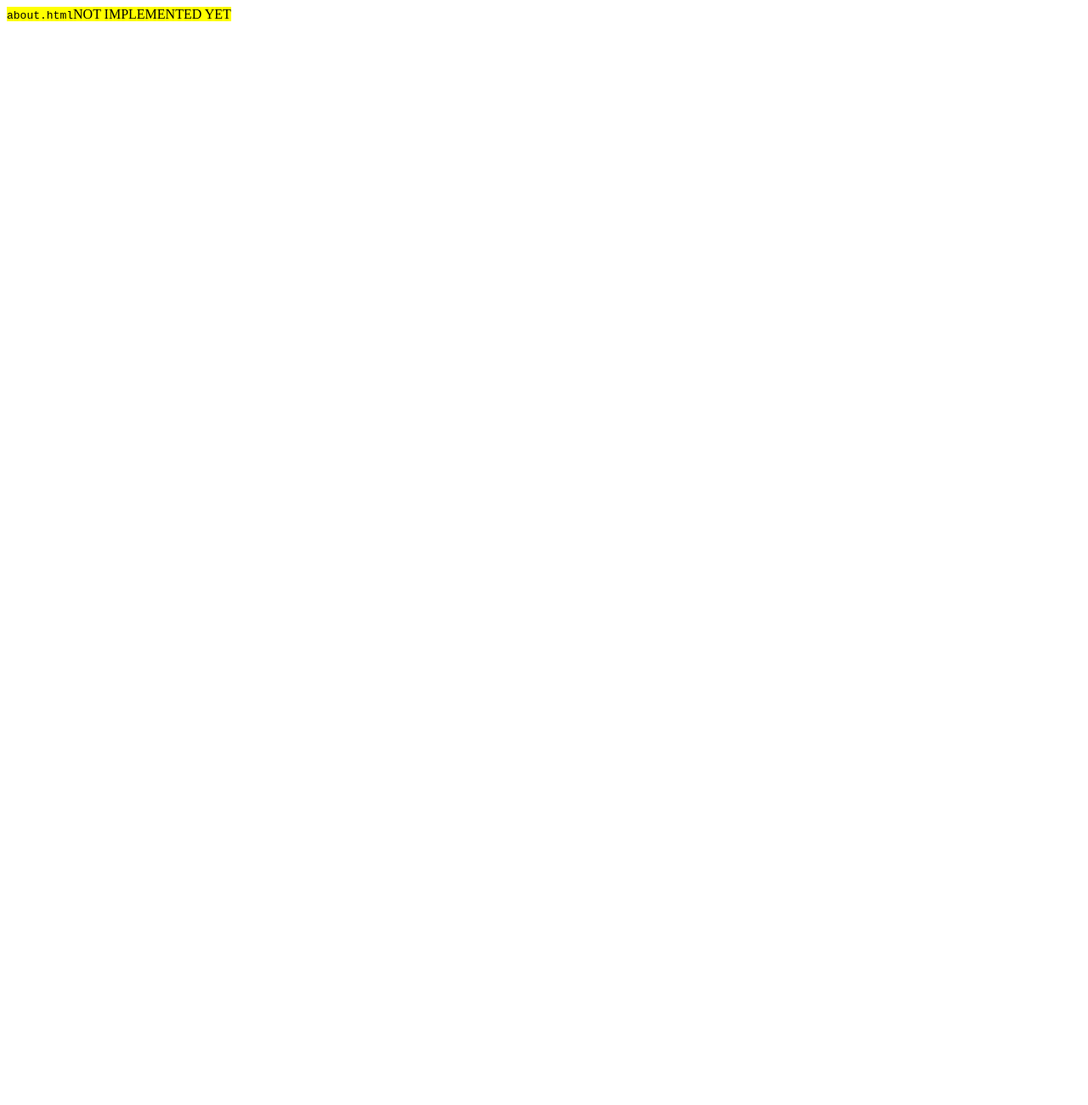
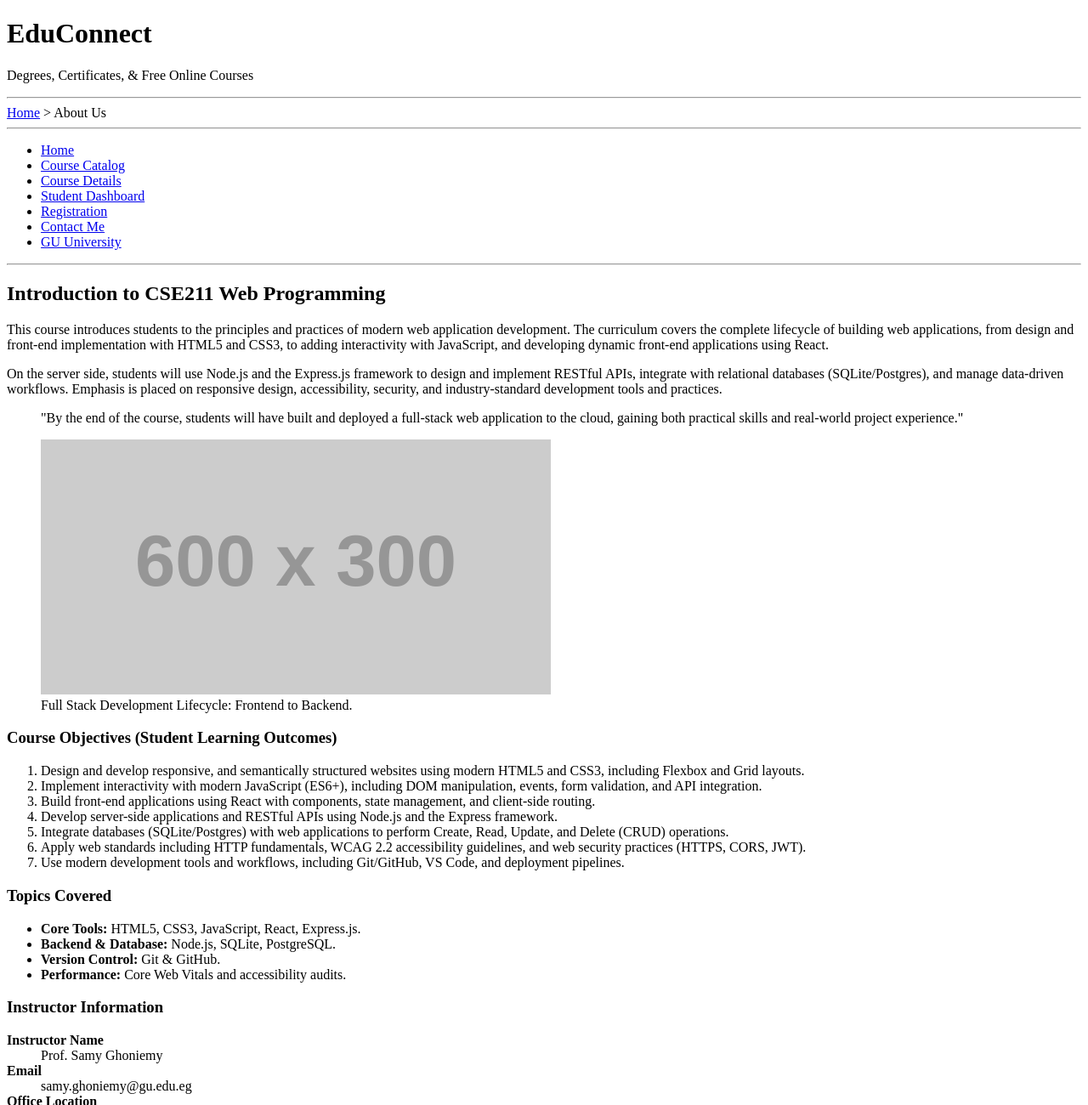
Before and after one commit to gu-cse211/EduConnect, a plain HTML site: page 223106831_WebProject/pages/about.html in a window 1280 px wide. Shown: the top 1300 px of the page at 85% size. Before the commit the page ends 800 px from the top, so only its background shows below. Drawn offline with Linux system fonts and the light colour scheme; placeholder pictures from the web are drawn by us.

Commit message:
featue: about-page

```diff
--- a/223106831_WebProject/pages/about.html
+++ b/223106831_WebProject/pages/about.html
@@ -1 +1,139 @@
-<mark><code>about.html</code>NOT IMPLEMENTED YET</mark>
+<!DOCTYPE html>
+<html lang="en">
+
+<head>
+    <title>About Us - EduConnect</title>
+</head>
+
+<body>
+
+
+    <header>
+        <h1>EduConnect</h1>
+        <p> Degrees, Certificates, & Free Online Courses</p>
+
+        <hr>
+        <div>
+            <a href="index.html">Home</a> &gt; About Us
+        </div>
+        <hr>
+
+        <nav>
+            <ul>
+                <li><a href="../index.html">Home</a></li>
+                <li><a href="course-catalog.html">Course Catalog</a></li>
+                <li><a href="course-detail.html">Course Details</a></li>
+                <li><a href="student-dashboard.html">Student Dashboard</a></li>
+                <li><a href="registration.html">Registration</a></li>
+                <li><a href="contact.html">Contact Me</a></li>
+                <li><a href="https://www.gu.edu.eg/" target="_blank">GU University</a></li>
+            </ul>
+        </nav>
+    </header>
+    <hr>
+
+    <main>
+
+        <section>
+            <h2>Introduction to CSE211 Web Programming</h2>
+            <p>This course introduces students to the principles and practices of modern web application development.
+                The curriculum covers the complete lifecycle of building web applications, from design and front-end
+                implementation with HTML5 and CSS3, to adding interactivity with JavaScript, and developing dynamic
+                front-end applications using React.</p>
+            <p>On the server side, students will use Node.js and the Express.js framework to design and implement
+                RESTful APIs, integrate with relational databases (SQLite/Postgres), and manage data-driven workflows.
+                Emphasis is placed on responsive design, accessibility, security, and industry-standard development
+                tools and practices.</p>
+
+            <blockquote>
+                "By the end of the course, students will have built and deployed a full-stack web application to the
+                cloud, gaining both practical skills and real-world project experience."
+            </blockquote>
+        </section>
+
+        <figure>
+            <img src="https://placehold.co/600x300"
+                alt="Diagram showing Full Stack Web Development architecture including React and Node.js" width="600"
+                height="300">
+            <figcaption>Full Stack Development Lifecycle: Frontend to Backend.</figcaption>
+        </figure>
+
+        <section>
+            <h3>Course Objectives (Student Learning Outcomes)</h3>
+            <ol>
+                <li>Design and develop responsive, and semantically structured websites using modern HTML5 and CSS3,
+                    including Flexbox and Grid layouts.</li>
+                <li>Implement interactivity with modern JavaScript (ES6+), including DOM manipulation, events, form
+                    validation, and API integration.</li>
+                <li>Build front-end applications using React with components, state management, and client-side routing.
+                </li>
+                <li>Develop server-side applications and RESTful APIs using Node.js and the Express framework.</li>
+                <li>Integrate databases (SQLite/Postgres) with web applications to perform Create, Read, Update, and
+                    Delete (CRUD) operations.</li>
+                <li>Apply web standards including HTTP fundamentals, WCAG 2.2 accessibility guidelines, and web security
+                    practices (HTTPS, CORS, JWT).</li>
+                <li>Use modern development tools and workflows, including Git/GitHub, VS Code, and deployment pipelines.
+                </li>
+            </ol>
+        </section>
+
+        <section>
+            <h3>Topics Covered</h3>
+            <ul>
+                <li><strong>Core Tools:</strong> HTML5, CSS3, JavaScript, React, Express.js.</li>
+                <li><strong>Backend & Database:</strong> Node.js, SQLite, PostgreSQL.</li>
+                <li><strong>Version Control:</strong> Git & GitHub.</li>
+                <li><strong>Performance:</strong> Core Web Vitals and accessibility audits.</li>
+            </ul>
+        </section>
+
+        <section>
+            <h3>Instructor Information</h3>
+            <dl>
+                <dt><strong>Instructor Name</strong></dt>
+                <dd>Prof. Samy Ghoniemy</dd>
+
+                <dt><strong>Email</strong></dt>
+                <dd>samy.ghoniemy@gu.edu.eg</dd>
+
+                <dt><strong>Office Location</strong></dt>
+                <dd>Room J022</dd>
+            </dl>
+        </section>
+
+        <section>
+            <h3>Why Take This Course?</h3>
+            <p>Students will master the complete lifecycle of web applications. You will not only learn to code but also
+                how to optimize for performance and user experience using industry-standard tools like VS Code and cloud
+                deployment pipelines.</p>
+        </section>
+
+    </main>
+
+    <hr>
+
+    <footer>
+        <p>
+            Contact us: <a href="mailto:kaa400136@gu.edu.eg">kaa400136@gu.edu.eg</a>
+        </p>
+
+        <p>
+            Follow us:
+            <a href="#">LinkedIn</a>
+            <a href="#">Facebook</a>
+            <a href="#">Twitter</a>
+        </p>
+
+
+        <!-- @mahros -->
+        <!-- keep it href="#", as it is the same page -->
+        <p><a href="#">About Us</a></p>
+
+        <p>&copy; 2025 EduConnect. All rights reserved.</p>
+
+        <p><small>Last updated: October 15, 2025</small></p>
+    </footer>
+
+</body>
+
+</html>
```
